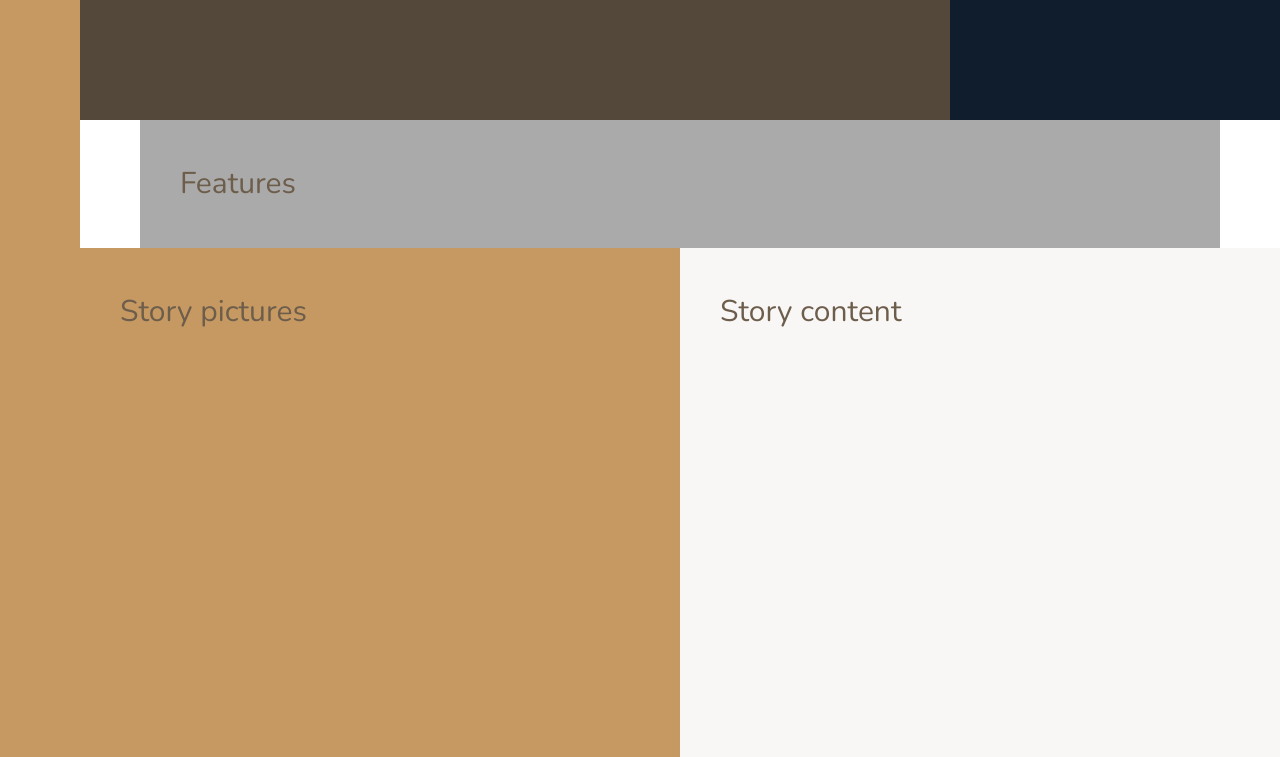
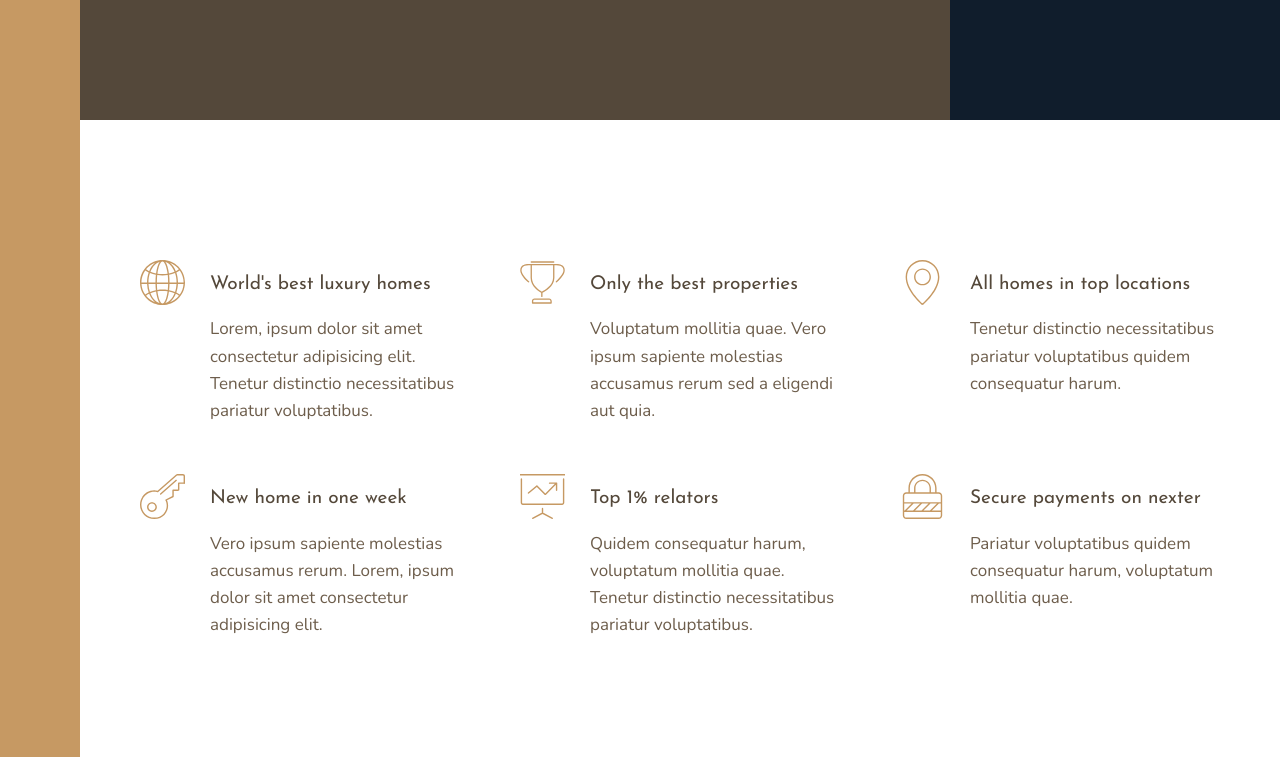
Before and after one commit to TheNoio/css-nexter, a website: page index.html in a window 1280 px wide. Shown: the part 520-1277 px from the top of the page. Drawn offline with nearby package versions, Linux system fonts and the light colour scheme.

Commit message:
109. Building the Features Section - Part 2

```diff
--- a/index.html
+++ b/index.html
@@ -24,7 +24,53 @@
         Top 3 realtors
     </div>
     <section class="features">
-        Features
+        <div class="feature">
+            <svg class="feature__icon">
+                <use xlink:href="img/sprite.svg#icon-global"></use>
+            </svg>
+            <h4 class="heading-4 heading-4--dark">World's best luxury homes</h4>
+            <p class="feature__text">Lorem, ipsum dolor sit amet consectetur adipisicing elit. Tenetur distinctio
+                necessitatibus pariatur voluptatibus.</p>
+        </div>
+        <div class="feature">
+            <svg class="feature__icon">
+                <use xlink:href="img/sprite.svg#icon-trophy"></use>
+            </svg>
+            <h4 class="heading-4 heading-4--dark">Only the best properties</h4>
+            <p class="feature__text">Voluptatum mollitia quae. Vero ipsum sapiente molestias accusamus rerum sed a
+                eligendi aut quia.</p>
+        </div>
+        <div class="feature">
+            <svg class="feature__icon">
+                <use xlink:href="img/sprite.svg#icon-map-pin"></use>
+            </svg>
+            <h4 class="heading-4 heading-4--dark">All homes in top locations</h4>
+            <p class="feature__text">Tenetur distinctio necessitatibus pariatur voluptatibus quidem consequatur harum.
+            </p>
+        </div>
+        <div class="feature">
+            <svg class="feature__icon">
+                <use xlink:href="img/sprite.svg#icon-key"></use>
+            </svg>
+            <h4 class="heading-4 heading-4--dark">New home in one week</h4>
+            <p class="feature__text">Vero ipsum sapiente molestias accusamus rerum. Lorem, ipsum dolor sit amet
+                consectetur adipisicing elit.</p>
+        </div>
+        <div class="feature">
+            <svg class="feature__icon">
+                <use xlink:href="img/sprite.svg#icon-presentation"></use>
+            </svg>
+            <h4 class="heading-4 heading-4--dark">Top 1% relators</h4>
+            <p class="feature__text">Quidem consequatur harum, voluptatum mollitia quae. Tenetur distinctio
+                necessitatibus pariatur voluptatibus.</p>
+        </div>
+        <div class="feature">
+            <svg class="feature__icon">
+                <use xlink:href="img/sprite.svg#icon-lock"></use>
+            </svg>
+            <h4 class="heading-4 heading-4--dark">Secure payments on nexter</h4>
+            <p class="feature__text">Pariatur voluptatibus quidem consequatur harum, voluptatum mollitia quae.</p>
+        </div>
     </section>
     <div class="story__pictures">
         Story pictures
--- a/package.json
+++ b/package.json
@@ -4,7 +4,7 @@
   "description": "Nexter APP",
   "main": "index.js",
   "scripts": {
-    "serve": "concurrently \"npm run watch:sass\" \"npx live-server --ignore=node_modules .\" --browser=firefox",
+    "serve": "concurrently \"npm run watch:sass\" \"npx live-server --ignore=node_modules --browser=firefox\"",
     "watch:sass": "node-sass sass/main.scss css/style.css -w",
     "compile:sass": "node-sass sass/main.scss css/style.comp.css",
     "prefix:css": "postcss --use autoprefixer -b 'last 10 versions' css/style.comp.css -o css/style.prefix.css",
--- a/sass/_base.scss
+++ b/sass/_base.scss
@@ -38,9 +38,4 @@ body {
     display: grid;
     grid-template-rows: 80vh min-content 40vw repeat(3, min-content);
     grid-template-columns: [sidebar-start] 8rem [sidebar-end full-start] minmax(6rem, 1fr) [center-start] repeat(8, [col-start] minmax(min-content, 14rem) [col-end]) [center-end] minmax(6rem, 1fr) [full-end];
-
-    & > * {
-        padding: 40px;
-        font-size: 3rem;
-    }
 }
--- a/sass/_features.scss
+++ b/sass/_features.scss
@@ -1,4 +1,33 @@
 .features{
-    background-color: $color-grey-light-2;
+    // background-color: $color-grey-light-2;
     grid-column: center-start / center-end;
+
+    margin: 15rem 0;
+
+    display: grid;
+    // grid-template-columns: repeat(3, 1fr);
+    grid-template-columns: repeat(auto-fit, minmax(25rem, 1fr));
+    grid-gap: 6rem;
+    align-items: start;
 }
+
+.feature{
+    display: grid;
+    grid-template-columns: min-content 1fr;
+    grid-row-gap: 1.5rem;
+    grid-column-gap: 2.5rem;
+
+    &__icon{
+        fill: $color-primary;
+        width: 4.5rem;
+        height: 4.5rem;
+        grid-row: 1 / span 2;
+        transform: translateY(-1rem);
+    }
+
+    &__text{
+        font-size: 1.7rem;
+    }
+
+
+}
--- a/sass/_typography.scss
+++ b/sass/_typography.scss
@@ -0,0 +1,31 @@
+%heading {
+    font-family: $font-display;
+    font-weight: 400;
+}
+
+.heading-1 {
+    @extend %heading;
+}
+
+.heading-2 {
+    @extend %heading;
+
+}
+
+.heading-3 {
+    @extend %heading;
+
+}
+
+.heading-4 {
+    @extend %heading;
+    font-size: 1.9rem;
+
+    &--light {
+        color: $color-grey-light-1
+    }
+
+    &--dark {
+        color: $color-grey-dark-1
+    }
+}
```
Also changed, not shown: css/style.css.
